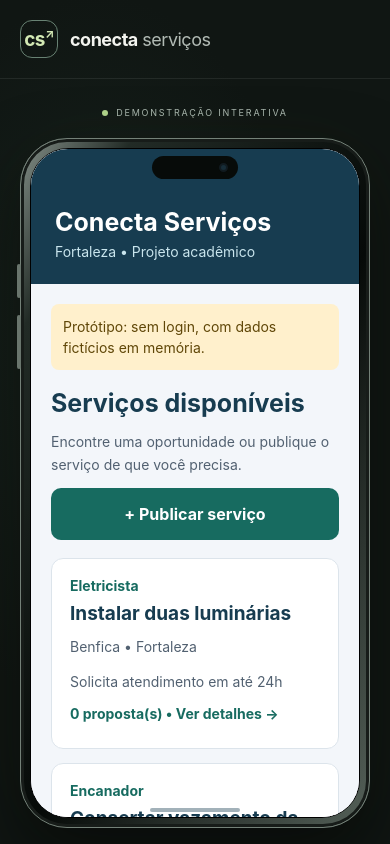
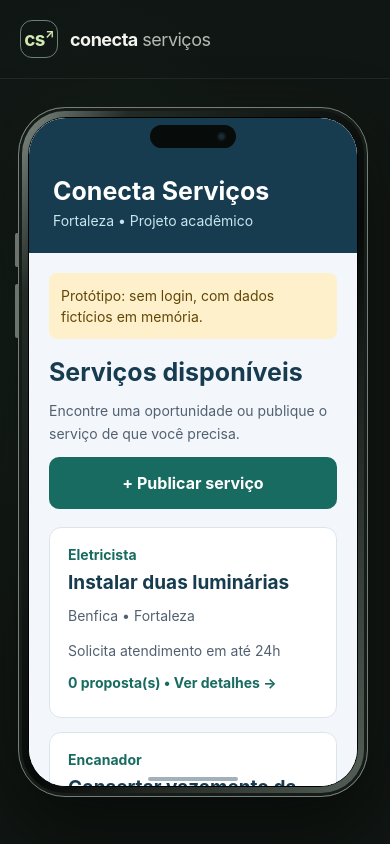
Before and after one commit to joaovslima/conecta-servicoss, a React Native app: screen / in a window 390 px wide. Built offline with nearby package versions, Linux system fonts and the light colour scheme.

Commit message:
Remove orientação abaixo do celular

```diff
--- a/src/Apresentacao.web.js
+++ b/src/Apresentacao.web.js
@@ -7,12 +7,12 @@ export default function Apresentacao({ children }) {
         <span className="simbolo">cs<span>↗</span></span>
         <span>conecta<span className="assinatura-leve"> serviços</span></span>
       </a>
-      <span className="etiqueta-topo">DESENVOLVIMENTO MOBILE <span> / </span> 2026</span>
+
     </header>
 
     <main className="vitrine-principal">
-      <section className="demonstracao" aria-label="Demonstração interativa do aplicativo">
-        <div className="legenda-demo"><span className="ponto" /> DEMONSTRAÇÃO INTERATIVA</div>
+      <section>
+
         <div className="celular">
           <div className="botao-lateral botao-lateral-um" aria-hidden="true" />
           <div className="botao-lateral botao-lateral-dois" aria-hidden="true" />
@@ -23,7 +23,7 @@ export default function Apresentacao({ children }) {
       </section>
 
       <aside className="informacoes" aria-labelledby="titulo-projeto">
-        <div className="localizacao"><span className="ponto" /> FORTALEZA, CE <span className="separador">/</span> MVP ACADÊMICO</div>
+
         <h1 id="titulo-projeto">Um serviço.<br />Uma oportunidade.<br /><span>Uma conexão.</span></h1>
         <p className="introducao">Quem precisa de uma mão encontra quem sabe fazer. Um aplicativo para aproximar clientes e profissionais de serviços em Fortaleza.</p>
         <div className="etiquetas" aria-label="Categorias atendidas">
@@ -37,6 +37,5 @@ export default function Apresentacao({ children }) {
       </aside>
     </main>
 
-    <footer className="vitrine-rodape"><span>João Victor <span className="separador">/</span> Análise e Desenvolvimento de Sistemas · 4º semestre</span><span className="tecnologias">JavaScript <span>+</span> React Native <span>+</span> Expo</span></footer>
   </div>;
 }
```
